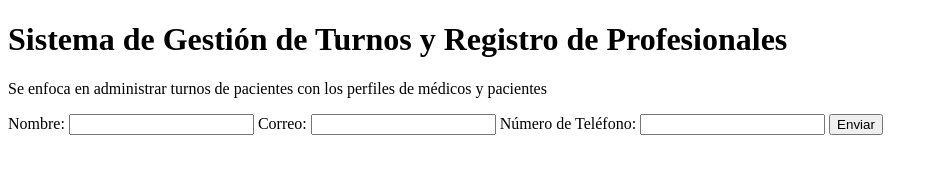
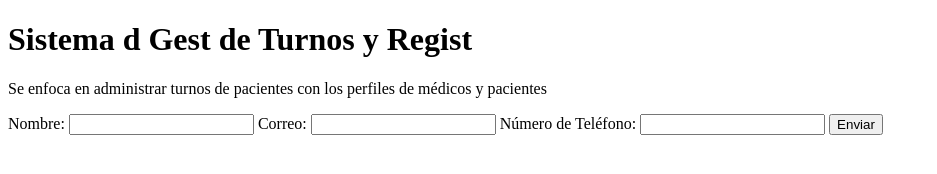
Before and after one commit to 174mich-jpg/tp-git-Rodriguez, a plain HTML site: page index.html in a window 1280 px wide. Shown: the whole page, without its empty margins (0-937 px from the left). Drawn offline with Linux system fonts and the light colour scheme.

Commit message:
H1 con errores

```diff
--- a/index.html
+++ b/index.html
@@ -7,9 +7,10 @@
     <link rel="stylesheet" href="styles.css">
 </head>
 <body>
-    <h1>
-        Sistema de Gestión de Turnos y Registro de Profesionales
-    </h1>
+    <main>
+        <h1>
+        Sistema d Gest de Turnos y Regist
+        </h1>
     <p>
         Se enfoca en administrar turnos de pacientes con los perfiles de médicos y pacientes
     </p>
@@ -25,5 +26,6 @@
 
         <button type="submit">Enviar</button>
     </form>
+    </main>
 </body>
 </html>
```
